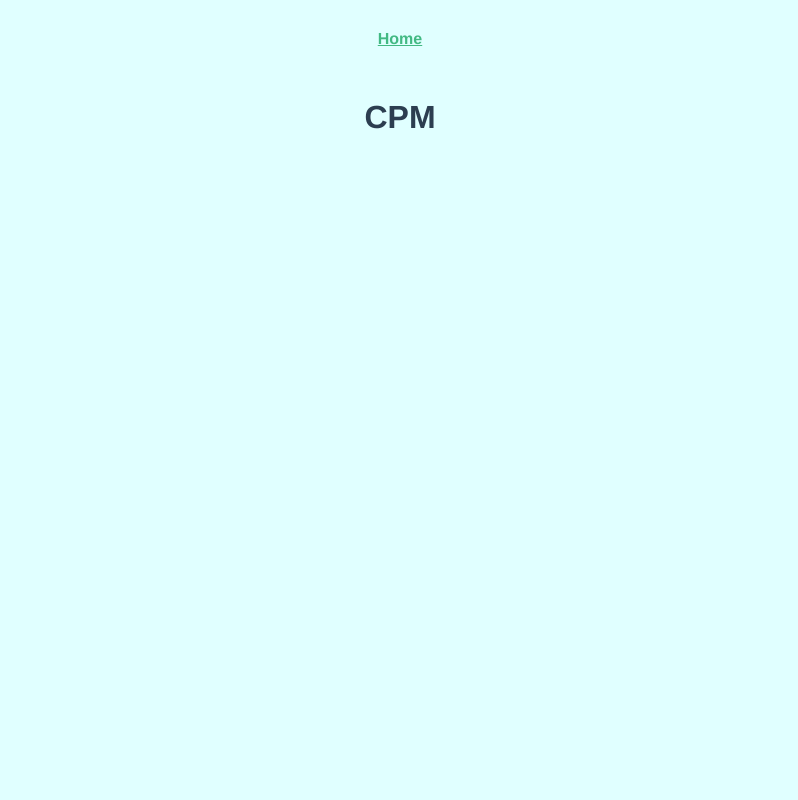
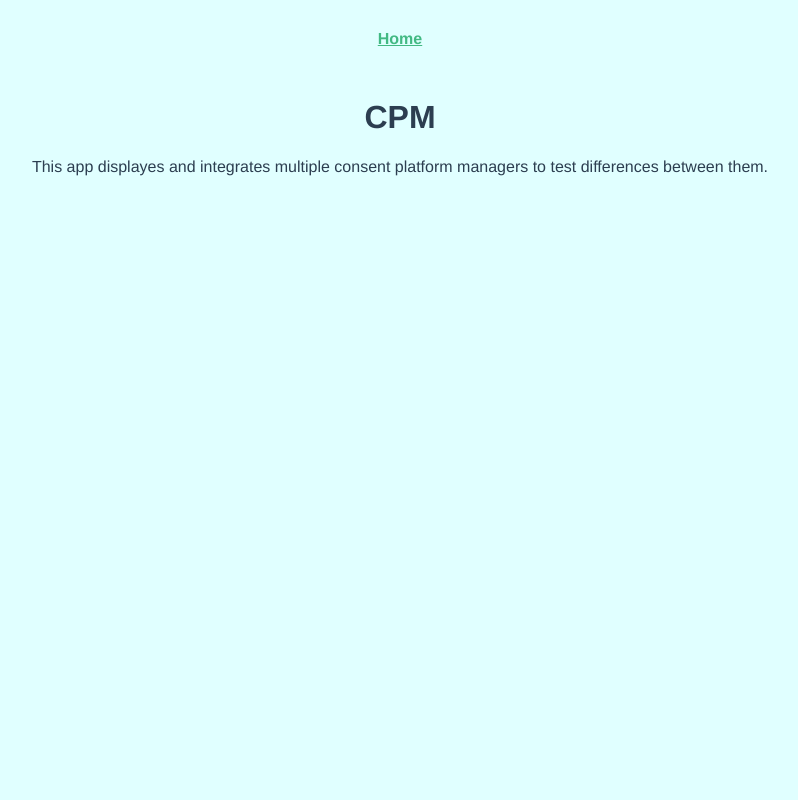
Before and after one commit to SinisaG/cmp-tests, a Vue app: page / in a window 1280 px wide. Shown: the top 800 px of the page, without its empty margins (240-1038 px from the left). Built offline with nearby package versions, Linux system fonts and the light colour scheme.

Commit message:
:wrench:

```diff
--- a/public/index.html
+++ b/public/index.html
@@ -20,6 +20,7 @@
       <strong>We're sorry but <%= htmlWebpackPlugin.options.title %> doesn't work properly without JavaScript enabled. Please enable it to continue.</strong>
     </noscript>
     <div id="app"></div>
+    <script id="CookieDeclaration" src="https://consent.cookiebot.com/d83dbe81-af22-45e4-9b02-e87100e76d4e/cd.js" type="text/javascript" async></script>
     <!-- built files will be auto injected -->
   </body>
 </html>
--- a/src/views/Home.vue
+++ b/src/views/Home.vue
@@ -1,18 +1,16 @@
 <template>
   <div class="home">
     <h1>CPM</h1>
-    <div id="CookieDeclaration"></div>
+    <p>
+      This app displayes and integrates multiple consent platform managers to
+      test differences between them.
+    </p>
   </div>
 </template>
+
 <script>
 export default {
   name: 'Home',
-  mounted() {
-    const script = document.createElement('script');
-    script.async = true;
-    script.src = 'https://consent.cookiebot.com/d83dbe81-af22-45e4-9b02-e87100e76d4e/cd.js';
-    document.head.appendChild(script);
-  },
 };
 </script>
 
```
Also changed, not shown: 1 other file (tests, documents, lock files or other folders).
